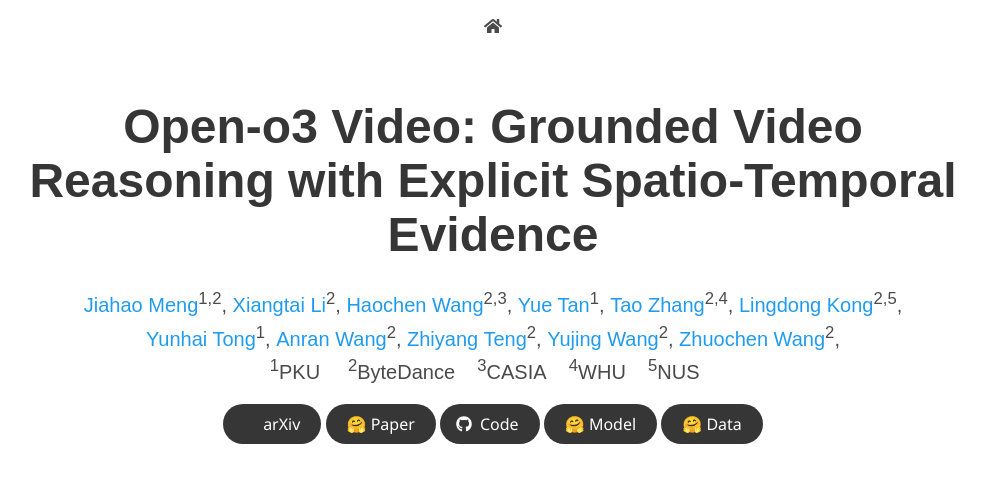
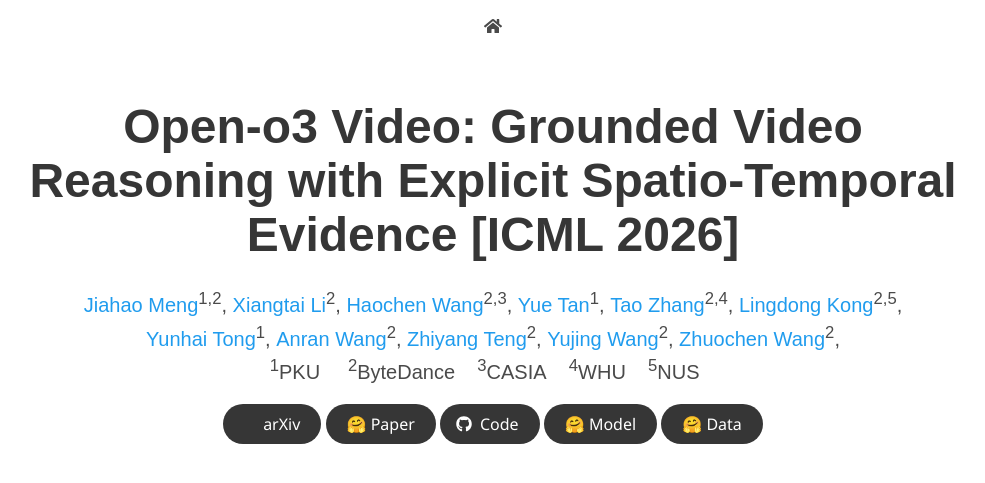
Before and after one commit to marinero4972/marinero4972.github.io, a Jekyll site: the page projects/Open-o3-Video/index.html, which Jekyll copies as it is, in a window 1280 px wide and 900 px high, cut to the strip 0-485 px from the top of the window. Shown: the whole strip, without its empty margins (147-1132 px from the left). Built offline with Jekyll 4.4.1, drawn with Linux system fonts in a browser that asks for light colours; nearby versions of some CDN libraries; some web fonts are replaced; library files that are not in the unit come from our copies; a style sheet for code colours, icons or effects is not loaded.

Commit message:
update open-o3-video

```diff
--- a/projects/Open-o3-Video/index.html
+++ b/projects/Open-o3-Video/index.html
@@ -68,7 +68,7 @@
     <div class="container is-max-desktop">
       <div class="columns is-centered">
         <div class="column has-text-centered">
-          <h1 class="title is-1 publication-title">Open-o3 Video: Grounded Video Reasoning with Explicit Spatio-Temporal Evidence</h1>
+          <h1 class="title is-1 publication-title">Open-o3 Video: Grounded Video Reasoning with Explicit Spatio-Temporal Evidence [ICML 2026]</h1>
           <div class="is-size-5 publication-authors">
             <span class="author-block">
               <a href="https://marinero4972.github.io/">Jiahao Meng</a><sup>1,2</sup>,</span>
```
Also changed, not shown: 1 other file.
